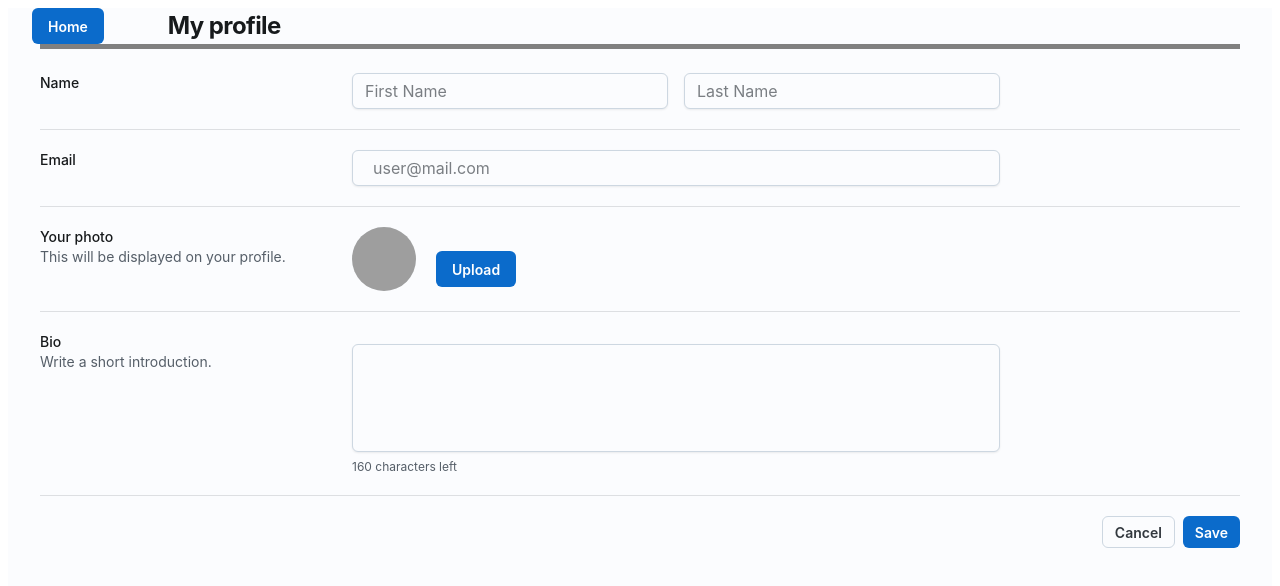
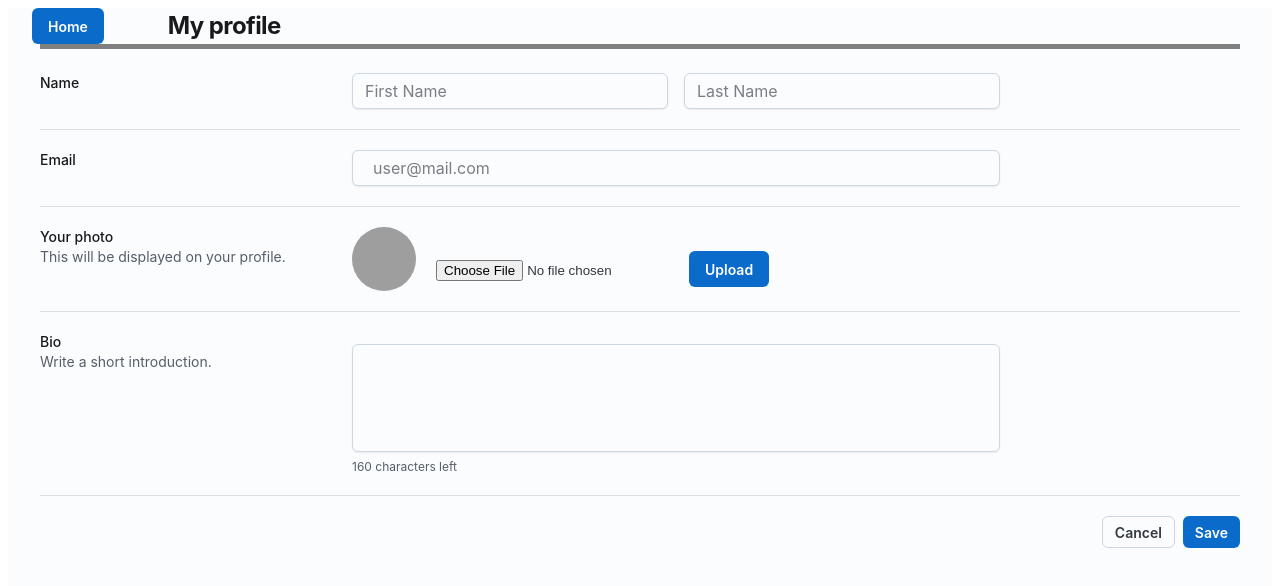
Before and after one commit to CSE115-project/nextjs-ff, a Next.js app: page /profile in a window 1280 px wide. Shown: the top 586 px of the page. Built offline with nearby package versions, Linux system fonts and the light colour scheme; grey boxes are pictures that could not be loaded.

Commit message:
create button to select files

```diff
--- a/pages/profile.js
+++ b/pages/profile.js
@@ -18,15 +18,18 @@ export default function MyProfile() {
   const [lastName, setLastName] = React.useState("");
   const [email, setEmail] = React.useState("");
   const [bio, setBio] = React.useState("");
+  const [selectedFile, setSelectedFile] = React.useState(null);
 
+  //cancel function
   const handleCancel = () => {
     setFirstName("");
     setLastName("");
     setEmail("");
     setBio("");
+    setSelectedFile(null);
     // close the sheet component
   };
-
+  //set max characters
   const maxChar = 160;
 
   const handleBioChange = (event) => {
@@ -37,7 +40,21 @@ export default function MyProfile() {
       }
   };
 
+  //set remaining characters
   const remainingChar = maxChar - bio.length;
+
+  const handleFileChange = (event) => {
+    const file = event.target.files[0];
+    setSelectedFile(file);
+  };
+
+  //upload function
+  const handleUpload = () => {
+      if (selectedFile) {
+          // Perform the upload logic here
+          console.log("Uploading file:", selectedFile);
+      }
+  };
 
   return (
     <Sheet>
@@ -126,7 +143,10 @@ export default function MyProfile() {
               sx={{ "--Avatar-size": "64px" }}
             />
             {/* TODO: Add upload functionality */}
-            <Button sx={{ marginTop: 3 }}>Upload</Button>
+            <Box sx={{ marginTop: 3 }}>
+                <input type="file" accept="image/*" onChange={handleFileChange} />
+                <Button onClick={handleUpload}>Upload</Button>
+            </Box>
           </Box>
 
           <Divider role="presentation" />
```
Lines whose indentation alone changed are shown as unchanged.
